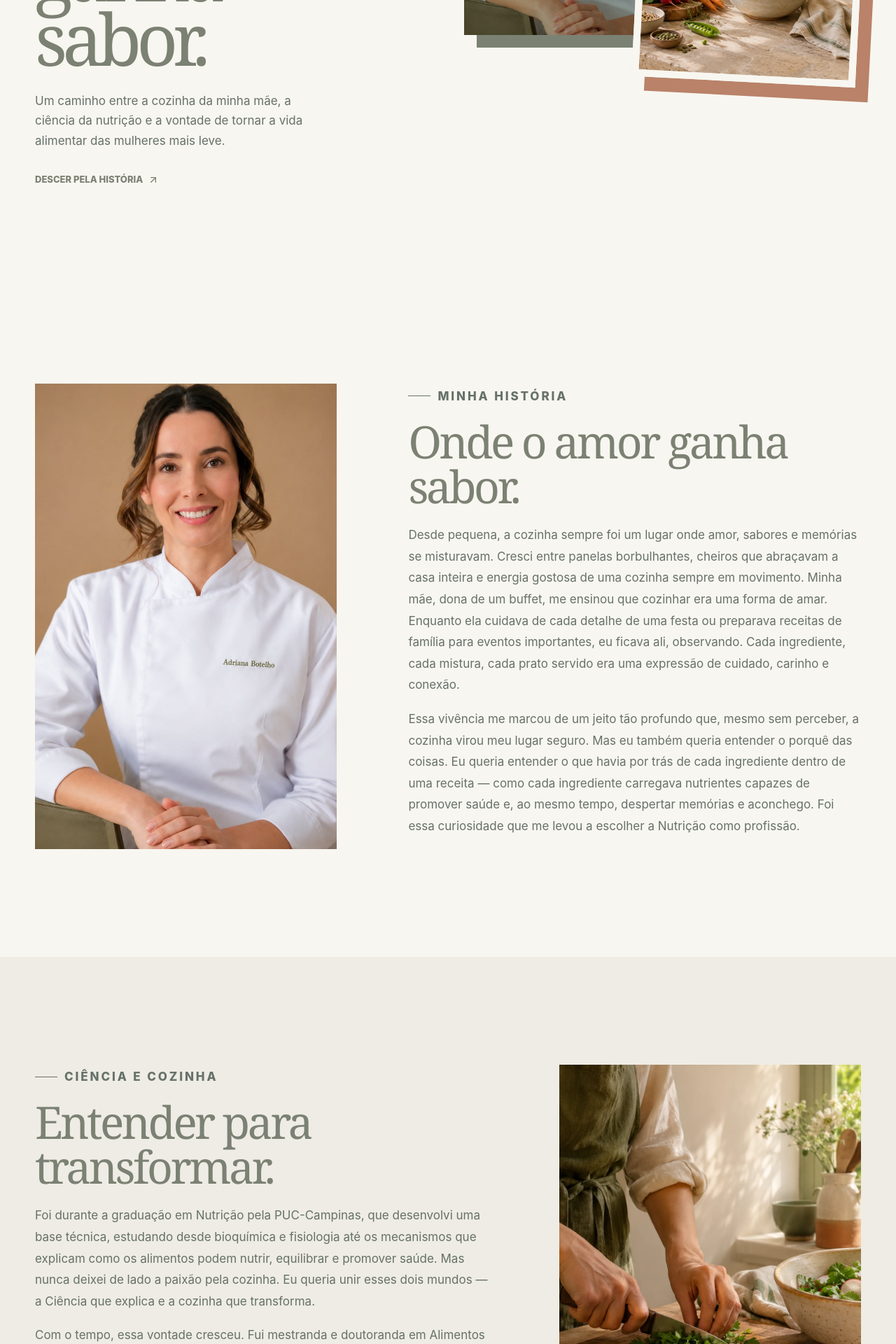
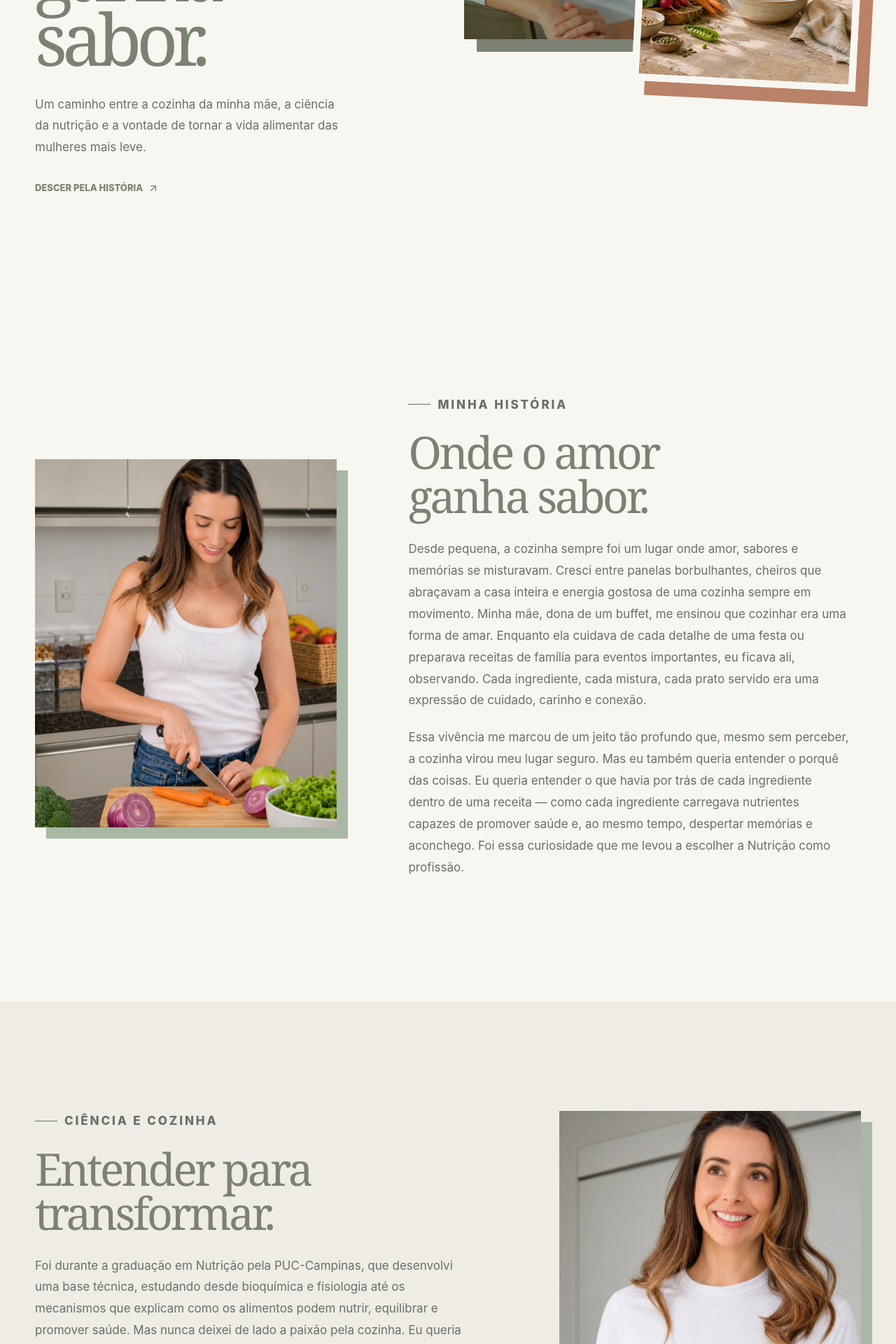
Before and after one commit to richardheyjedi/adrianabotelho, a Next.js app: page /sobre in a window 1280 px wide. Shown: the part 780-2700 px from the top of the page at 70% size. Built offline with nearby package versions, Linux system fonts and the light colour scheme.

Commit message:
Enhance about storytelling and manifesto scroll reveal

```diff
--- a/src/app/globals.css
+++ b/src/app/globals.css
@@ -203,19 +203,21 @@ img { max-width: 100%; }
 .page-hero-copy { max-width: 390px; color: var(--muted); font-size: 17px; line-height: 1.7; }
 .about-hero { padding-bottom: 126px; background: var(--ivory); }
 .about-hero-grid { display: grid; grid-template-columns: .88fr 1.12fr; align-items: center; gap: clamp(46px, 8vw, 118px); }
-.about-hero-copy .page-hero-copy { margin: 28px 0 27px; }
+.about-hero-copy { max-width: 620px; }
+.about-hero-copy .page-hero-copy { max-width: 450px; margin: 32px 0 30px; line-height: 1.8; }
 .about-hero-art { position: relative; min-height: 555px; }
 .about-hero-main { position: absolute; top: 0; left: 6%; width: 56%; height: 88%; overflow: hidden; background: var(--sage); box-shadow: 18px 18px 0 var(--forest); }
 .about-hero-main img { object-fit: cover; object-position: center top; mix-blend-mode: multiply; }
 .about-hero-detail { position: absolute; right: 0; bottom: 0; width: 53%; height: 57%; overflow: hidden; border: 10px solid var(--ivory); background: var(--cream); box-shadow: 19px 20px 0 var(--terracotta); transform: rotate(3deg); }
 .about-hero-detail img { object-fit: cover; }
 .about-hero-note { position: absolute; top: 11%; right: 2%; color: var(--terracotta); font-size: 10px; font-weight: 900; letter-spacing: .14em; line-height: 1.45; text-align: right; text-transform: uppercase; }
-.story-block { display: grid; grid-template-columns: .8fr 1.2fr; gap: clamp(40px, 8vw, 120px); }
+.story-block { display: grid; grid-template-columns: .8fr 1.2fr; align-items: center; gap: clamp(40px, 8vw, 120px); }
 .story-block.reverse { grid-template-columns: 1.2fr .8fr; }
 .story-block.reverse .story-text { order: -1; }
-.story-text h2 { margin: 0 0 22px; color: var(--forest); font-family: var(--serif); font-size: clamp(40px, 5vw, 66px); font-weight: 400; line-height: 1; letter-spacing: -.055em; }
-.story-text p { margin: 0 0 18px; color: var(--muted); font-size: 17px; line-height: 1.8; }
-.story-visual { position: relative; min-height: 500px; overflow: hidden; }
+.story-text { max-width: 660px; }
+.story-text h2 { max-width: 520px; margin: 0 0 28px; color: var(--forest); font-family: var(--serif); font-size: clamp(40px, 5vw, 66px); font-weight: 400; line-height: .98; letter-spacing: -.055em; }
+.story-text p { max-width: 630px; margin: 0 0 22px; color: var(--muted); font-size: 17px; line-height: 1.82; }
+.story-visual { position: relative; min-height: 500px; aspect-ratio: .82; overflow: hidden; background: var(--sage); box-shadow: 16px 16px 0 var(--sage); }
 .story-image { object-fit: cover; }
 .story-visual .image-placeholder { height: 100%; }
 .image-placeholder { position: relative; display: flex; min-height: 320px; flex-direction: column; justify-content: end; overflow: hidden; padding: 28px; background: var(--sage); }
@@ -233,6 +235,12 @@ img { max-width: 100%; }
 .tone-forest span, .tone-forest strong, .tone-forest small { color: var(--ivory); }
 .manifesto { max-width: 980px; margin: 0 auto; color: var(--ivory); font-family: var(--serif); font-size: clamp(38px, 5.7vw, 76px); line-height: .99; letter-spacing: -.055em; }
 .manifesto em { color: var(--sage); font-style: italic; }
+.manifesto-typing { position: relative; }
+.manifesto-typing .manifesto { margin-left: 0; }
+.manifesto-typing [data-manifesto-char] { display: inline-block; }
+.manifesto-emphasis { color: var(--sage); font-style: italic; }
+.manifesto-caret { display: inline-block; width: 3px; height: .78em; margin-left: 8px; vertical-align: -.06em; background: var(--terracotta); animation: manifesto-blink .9s steps(1, end) infinite; }
+@keyframes manifesto-blink { 50% { opacity: .15; } }
 .pillar-grid { display: grid; grid-template-columns: repeat(4, 1fr); gap: 14px; margin-top: 55px; }
 .pillar { padding: 22px 0; border-top: 1px solid rgba(248,246,240,.28); }
 .pillar span { color: var(--terracotta); font-size: 11px; font-weight: 900; letter-spacing: .15em; }
@@ -408,7 +416,7 @@ img[data-parallax], .material-device[data-parallax] { will-change: transform; }
   .faq-item button { font-size: 20px; }
   .page-hero { padding: 145px 0 80px; }
   .page-hero h1, .article-page-hero h1 { font-size: clamp(52px, 15vw, 75px); }
-  .story-visual { min-height: 360px; }
+  .story-visual { min-height: 360px; aspect-ratio: 1 / 1.08; box-shadow: 10px 10px 0 var(--sage); }
   .brand-origin-visual { min-height: 360px; }
   .roadmap-step { grid-template-columns: 1fr; gap: 12px; padding-left: 0; }
   .roadmap-step::before { left: 12px; top: 23px; }
--- a/src/app/sobre/page.tsx
+++ b/src/app/sobre/page.tsx
@@ -2,6 +2,7 @@ import Image from 'next/image';
 import Link from 'next/link';
 import { ArrowUpRight } from 'lucide-react';
 import { Reveal } from '@/components/reveal';
+import { ManifestoTyping } from '@/components/manifesto-typing';
 
 export const metadata = { title: 'Sobre Adriana', description: 'A história de Adriana Botelho e o encontro entre ciência, culinária funcional e cuidado.' };
 
@@ -16,9 +17,9 @@ export default function AboutPage() {
   return <>
     <section className="page-hero about-hero"><div className="container about-hero-grid"><div className="about-hero-copy"><p className="eyebrow">A história por trás da mesa</p><h1>Minha história começa onde o <em>amor</em> ganha sabor.</h1><p className="page-hero-copy">Um caminho entre a cozinha da minha mãe, a ciência da nutrição e a vontade de tornar a vida alimentar das mulheres mais leve.</p><Link className="text-link" href="#minha-historia">Descer pela história <ArrowUpRight size={16} /></Link></div><div className="about-hero-art" aria-label="Retrato de Adriana e detalhes de uma cozinha editorial"><div className="about-hero-main"><Image src="/images/adriana-botelho-expert.jpeg" alt="Retrato de Adriana Botelho" fill priority sizes="(max-width: 900px) 70vw, 420px" /></div><div className="about-hero-detail"><Image src="/images/editorial-ingredients.webp" alt="Ingredientes frescos organizados em uma cozinha acolhedora" fill sizes="(max-width: 900px) 58vw, 340px" /></div><span className="about-hero-note">ciência<br />+ cozinha<br />+ cuidado</span></div></div></section>
 
-    <Reveal><section className="section section-ivory" id="minha-historia"><div className="container story-block"><div className="story-visual"><Image src="/images/adriana-botelho-expert.jpeg" alt="Retrato de Adriana Botelho" fill sizes="(max-width: 900px) 100vw, 35vw" className="story-image" /></div><div className="story-text"><p className="eyebrow">Minha história</p><h2>Onde o amor ganha sabor.</h2><p>Desde pequena, a cozinha sempre foi um lugar onde amor, sabores e memórias se misturavam. Cresci entre panelas borbulhantes, cheiros que abraçavam a casa inteira e energia gostosa de uma cozinha sempre em movimento. Minha mãe, dona de um buffet, me ensinou que cozinhar era uma forma de amar. Enquanto ela cuidava de cada detalhe de uma festa ou preparava receitas de família para eventos importantes, eu ficava ali, observando. Cada ingrediente, cada mistura, cada prato servido era uma expressão de cuidado, carinho e conexão.</p><p>Essa vivência me marcou de um jeito tão profundo que, mesmo sem perceber, a cozinha virou meu lugar seguro. Mas eu também queria entender o porquê das coisas. Eu queria entender o que havia por trás de cada ingrediente dentro de uma receita — como cada ingrediente carregava nutrientes capazes de promover saúde e, ao mesmo tempo, despertar memórias e aconchego. Foi essa curiosidade que me levou a escolher a Nutrição como profissão.</p></div></div></section></Reveal>
+    <Reveal><section className="section section-ivory" id="minha-historia"><div className="container story-block"><div className="story-visual"><Image src="/images/adriana-na-cozinha.webp" alt="Adriana Botelho preparando vegetais em uma cozinha acolhedora" fill sizes="(max-width: 900px) 100vw, 35vw" className="story-image" data-parallax="soft" /></div><div className="story-text"><p className="eyebrow">Minha história</p><h2>Onde o amor ganha sabor.</h2><p>Desde pequena, a cozinha sempre foi um lugar onde amor, sabores e memórias se misturavam. Cresci entre panelas borbulhantes, cheiros que abraçavam a casa inteira e energia gostosa de uma cozinha sempre em movimento. Minha mãe, dona de um buffet, me ensinou que cozinhar era uma forma de amar. Enquanto ela cuidava de cada detalhe de uma festa ou preparava receitas de família para eventos importantes, eu ficava ali, observando. Cada ingrediente, cada mistura, cada prato servido era uma expressão de cuidado, carinho e conexão.</p><p>Essa vivência me marcou de um jeito tão profundo que, mesmo sem perceber, a cozinha virou meu lugar seguro. Mas eu também queria entender o porquê das coisas. Eu queria entender o que havia por trás de cada ingrediente dentro de uma receita — como cada ingrediente carregava nutrientes capazes de promover saúde e, ao mesmo tempo, despertar memórias e aconchego. Foi essa curiosidade que me levou a escolher a Nutrição como profissão.</p></div></div></section></Reveal>
 
-    <Reveal><section className="section section-cream"><div className="container story-block reverse"><div className="story-visual"><Image src="/images/story-kitchen.webp" alt="Mãos preparando ervas e vegetais em uma cozinha acolhedora" fill sizes="(max-width: 900px) 100vw, 35vw" className="story-image" /></div><div className="story-text"><p className="eyebrow">Ciência e cozinha</p><h2>Entender para transformar.</h2><p>Foi durante a graduação em Nutrição pela PUC-Campinas, que desenvolvi uma base técnica, estudando desde bioquímica e fisiologia até os mecanismos que explicam como os alimentos podem nutrir, equilibrar e promover saúde. Mas nunca deixei de lado a paixão pela cozinha. Eu queria unir esses dois mundos — a Ciência que explica e a cozinha que transforma.</p><p>Com o tempo, essa vontade cresceu. Fui mestranda e doutoranda em Alimentos e Nutrição pela UNICAMP e me aprofundei na Nutrição Funcional, buscando entender como cada ingrediente pode ser uma ferramenta de saúde, quando escolhido e preparado com consciência e técnica correta.</p></div></div></section></Reveal>
+    <Reveal><section className="section section-cream"><div className="container story-block reverse"><div className="story-visual"><Image src="/images/adriana-na-mesa.webp" alt="Adriana Botelho sorrindo enquanto segura utensílios de madeira na cozinha" fill sizes="(max-width: 900px) 100vw, 35vw" className="story-image" data-parallax="soft" /></div><div className="story-text"><p className="eyebrow">Ciência e cozinha</p><h2>Entender para transformar.</h2><p>Foi durante a graduação em Nutrição pela PUC-Campinas, que desenvolvi uma base técnica, estudando desde bioquímica e fisiologia até os mecanismos que explicam como os alimentos podem nutrir, equilibrar e promover saúde. Mas nunca deixei de lado a paixão pela cozinha. Eu queria unir esses dois mundos — a Ciência que explica e a cozinha que transforma.</p><p>Com o tempo, essa vontade cresceu. Fui mestranda e doutoranda em Alimentos e Nutrição pela UNICAMP e me aprofundei na Nutrição Funcional, buscando entender como cada ingrediente pode ser uma ferramenta de saúde, quando escolhido e preparado com consciência e técnica correta.</p></div></div></section></Reveal>
 
     <Reveal><section className="section section-ivory"><div className="container story-block"><div className="story-visual"><Image src="/images/story-table.webp" alt="Mesa posta com uma refeição colorida para compartilhar" fill sizes="(max-width: 900px) 100vw, 35vw" className="story-image" /></div><div className="story-text"><p className="eyebrow">Experiência e propósito</p><h2>Uma rotina possível também é cuidado.</h2><p>Quando meus filhos nasceram, tudo ganhou um novo significado. A rotina intensa de trabalho, casa e família me fez enxergar, na prática, o grande desafio que tantas mulheres enfrentam: como alimentar a família de forma saudável, sem complicação e sem perder tempo?</p><p>Buscando respostas, comecei a criar receitas práticas e nutritivas que realmente se encaixassem no dia a dia corrido. Ao longo dos anos, essa inquietação cresceu. No ambiente clínico, acompanhando de perto a jornada de centenas de mulheres que, como eu, dividem seu tempo entre múltiplas demandas e desejam cuidar melhor da alimentação da família e da própria saúde.</p><p>Não bastava saber o que comer; era preciso aprender como tornar a alimentação saudável em algo simples, acessível e possível dentro de uma rotina agitada. Foi aí que entendi minha verdadeira missão: ajudar mulheres a transformar a rotina alimentar em algo prático, prazeroso e leve.</p></div></div></section></Reveal>
 
@@ -26,6 +27,6 @@ export default function AboutPage() {
 
     <Reveal><section className="section section-cream"><div className="narrow"><p className="eyebrow">Filosofia alimentar</p><p className="manifesto" style={{ color: 'var(--forest)' }}>Aqui, saúde é um ato de <em>amor.</em></p><p className="section-intro" style={{ maxWidth: 'none', marginTop: 32 }}>Para mim, comida saudável não é sinônimo de rigidez ou de modismo. Aqui, saúde é um ato de amor. É sobre cuidar de quem você ama, sem se cobrar perfeição. É sobre criar momentos em família, resgatar o prazer de cozinhar juntos e entender que comer bem é um presente — para o corpo, para o planeta e para a alma.</p><p className="section-intro" style={{ maxWidth: 'none' }}>Hoje, minha marca é o reflexo da minha história: um pedaço da cozinha da minha mãe, um tanto da ciência que aprendi, e muito da minha paixão por tornar a vida das mulheres mais prática, leve e saborosa. Quero que cada mulher que passe por aqui se sinta capaz, confiante e inspirada a transformar sua cozinha em um espaço de cuidado e conexão.</p></div></section></Reveal>
 
-    <Reveal><section className="section section-forest"><div className="narrow"><p className="eyebrow">Manifesto</p><p className="manifesto">Porque no final, comida é isso: uma ponte entre <em>saúde</em> e afeto, entre nutrição e acolhimento, entre <em>ciência</em> e amor.</p><p className="section-intro" style={{ marginTop: 32 }}>E eu estou aqui para te mostrar que você pode — e merece — viver essa experiência todos os dias.</p><Link className="button button-light" href="/contato#agendamento" style={{ marginTop: 30 }}>Agende sua consultoria <ArrowUpRight size={17} /></Link></div></section></Reveal>
+    <Reveal><section className="section section-forest"><div className="narrow"><p className="eyebrow">Manifesto</p><ManifestoTyping segments={[{ text: 'Porque no final, comida é isso: uma ponte entre ' }, { text: 'saúde', emphasis: true }, { text: ' e afeto, entre nutrição e acolhimento, entre ' }, { text: 'ciência', emphasis: true }, { text: ' e amor.' }]} /><p className="section-intro" style={{ marginTop: 32 }}>E eu estou aqui para te mostrar que você pode — e merece — viver essa experiência todos os dias.</p><Link className="button button-light" href="/contato#agendamento" style={{ marginTop: 30 }}>Agende sua consultoria <ArrowUpRight size={17} /></Link></div></section></Reveal>
   </>;
 }
--- /dev/null
+++ b/src/components/manifesto-typing.tsx
@@ -0,0 +1,61 @@
+'use client';
+
+import { useRef } from 'react';
+import gsap from 'gsap';
+import { ScrollTrigger } from 'gsap/ScrollTrigger';
+import { useGSAP } from '@gsap/react';
+
+gsap.registerPlugin(ScrollTrigger, useGSAP);
+
+type ManifestoSegment = { text: string; emphasis?: boolean };
+
+export function ManifestoTyping({ segments }: { segments: ManifestoSegment[] }) {
+  const scope = useRef<HTMLDivElement>(null);
+  const accessibleText = segments.map((segment) => segment.text).join('');
+
+  useGSAP(() => {
+    const mm = gsap.matchMedia();
+    mm.add({ reduceMotion: '(prefers-reduced-motion: reduce)' }, ({ conditions }) => {
+      const chars = scope.current?.querySelectorAll<HTMLElement>('[data-manifesto-char]');
+      const caret = scope.current?.querySelector<HTMLElement>('[data-manifesto-caret]');
+      if (!chars?.length) return;
+
+      if (conditions?.reduceMotion) {
+        gsap.set(chars, { autoAlpha: 1 });
+        if (caret) gsap.set(caret, { autoAlpha: 0 });
+        return;
+      }
+
+      gsap.set(chars, { autoAlpha: 0.16 });
+      const timeline = gsap.timeline({
+        scrollTrigger: {
+          trigger: scope.current,
+          start: 'top 78%',
+          end: 'bottom 42%',
+          scrub: 1,
+        },
+      });
+
+      timeline.to(chars, { autoAlpha: 1, duration: 1, stagger: 0.014, ease: 'none' });
+      if (caret) timeline.to(caret, { autoAlpha: 0, duration: 0.1 }, '>-0.08');
+    });
+
+    return () => mm.revert();
+  }, { scope });
+
+  return (
+    <div ref={scope} className="manifesto-typing">
+      <p className="manifesto" aria-label={accessibleText}>
+        {segments.map((segment, segmentIndex) => {
+          const Tag = segment.emphasis ? 'em' : 'span';
+          return <Tag key={`${segment.text}-${segmentIndex}`} className={segment.emphasis ? 'manifesto-emphasis' : undefined}>
+            {Array.from(segment.text).map((character, characterIndex) => (
+              <span key={`${segmentIndex}-${characterIndex}`} data-manifesto-char aria-hidden="true">{character === ' ' ? '\u00a0' : character}</span>
+            ))}
+          </Tag>;
+        })}
+        <span className="manifesto-caret" data-manifesto-caret aria-hidden="true" />
+      </p>
+    </div>
+  );
+}
```
Also changed, not shown: public/images/adriana-na-cozinha.webp (added), public/images/adriana-na-mesa.webp (added).
